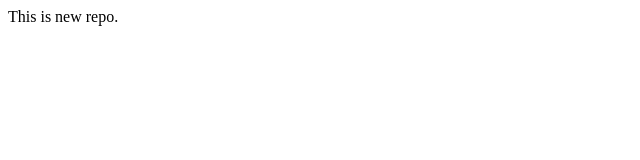
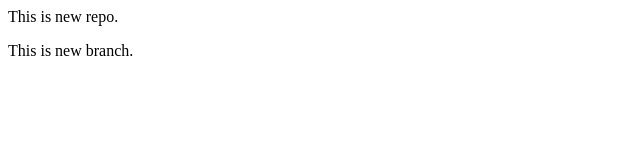
Before and after one commit to Prottoy321/localrepo, a plain HTML site: page index.html in a window 1280 px wide. Shown: the whole page, without its empty margins (0-640 px from the left). Drawn offline with Linux system fonts and the light colour scheme.

Commit message:
New branch added

```diff
--- a/index.html
+++ b/index.html
@@ -1 +1,2 @@
 <p>This is new repo.</p>
+<p>This is new branch.</p>
```
